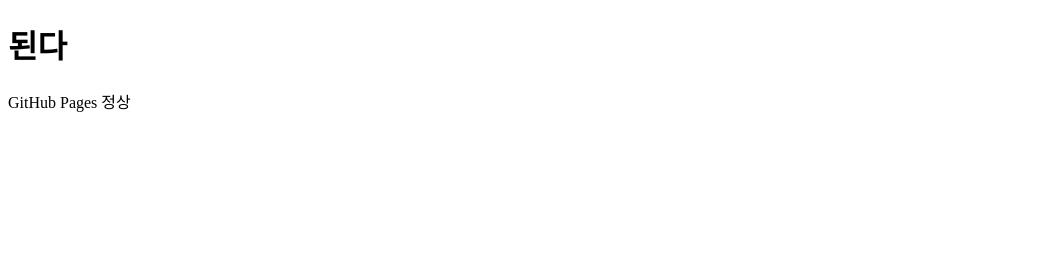
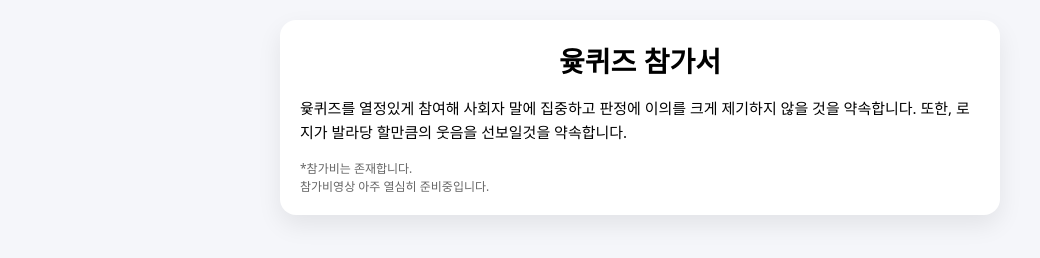
Before and after one commit to spacebar-glitch/UZ-solo, a plain HTML site: page index.html in a window 1280 px wide. Shown: the whole page, without its empty margins (0-1040 px from the left). Drawn offline with Linux system fonts and the light colour scheme.

Commit message:
Update index.html

```diff
--- a/index.html
+++ b/index.html
@@ -3,10 +3,22 @@
 <head>
 <meta charset="utf-8">
 <meta name="viewport" content="width=device-width,initial-scale=1">
-<title>테스트</title>
+<title>윷퀴즈 참가서</title>
+<style>
+body{margin:0;font-family:system-ui,-apple-system,"Noto Sans KR",sans-serif;background:#f5f6fa}
+.wrap{max-width:720px;margin:0 auto;padding:20px}
+.card{background:#fff;border-radius:16px;padding:20px;box-shadow:0 10px 25px rgba(0,0,0,.08)}
+h1{margin:0 0 16px;text-align:center;font-size:28px}
+p{line-height:1.6;font-size:15px}
+.small{margin-top:12px;color:#666;font-size:12px}
+</style>
+
 </head>
 <body>
-<h1>된다</h1>
-<p>GitHub Pages 정상</p>
-</body>
-</html>
+<div class="wrap">
+  <div class="card">
+    <h1>윷퀴즈 참가서</h1>
+    <p>윷퀴즈를 열정있게 참여해 사회자 말에 집중하고 판정에 이의를 크게 제기하지 않을 것을 약속합니다. 또한, 로지가 발라당 할만큼의 웃음을 선보일것을 약속합니다.</p>
+    <div class="small">*참가비는 존재합니다.<br>참가비영상 아주 열심히 준비중입니다.</div>
+  </div>
+</div>
```
